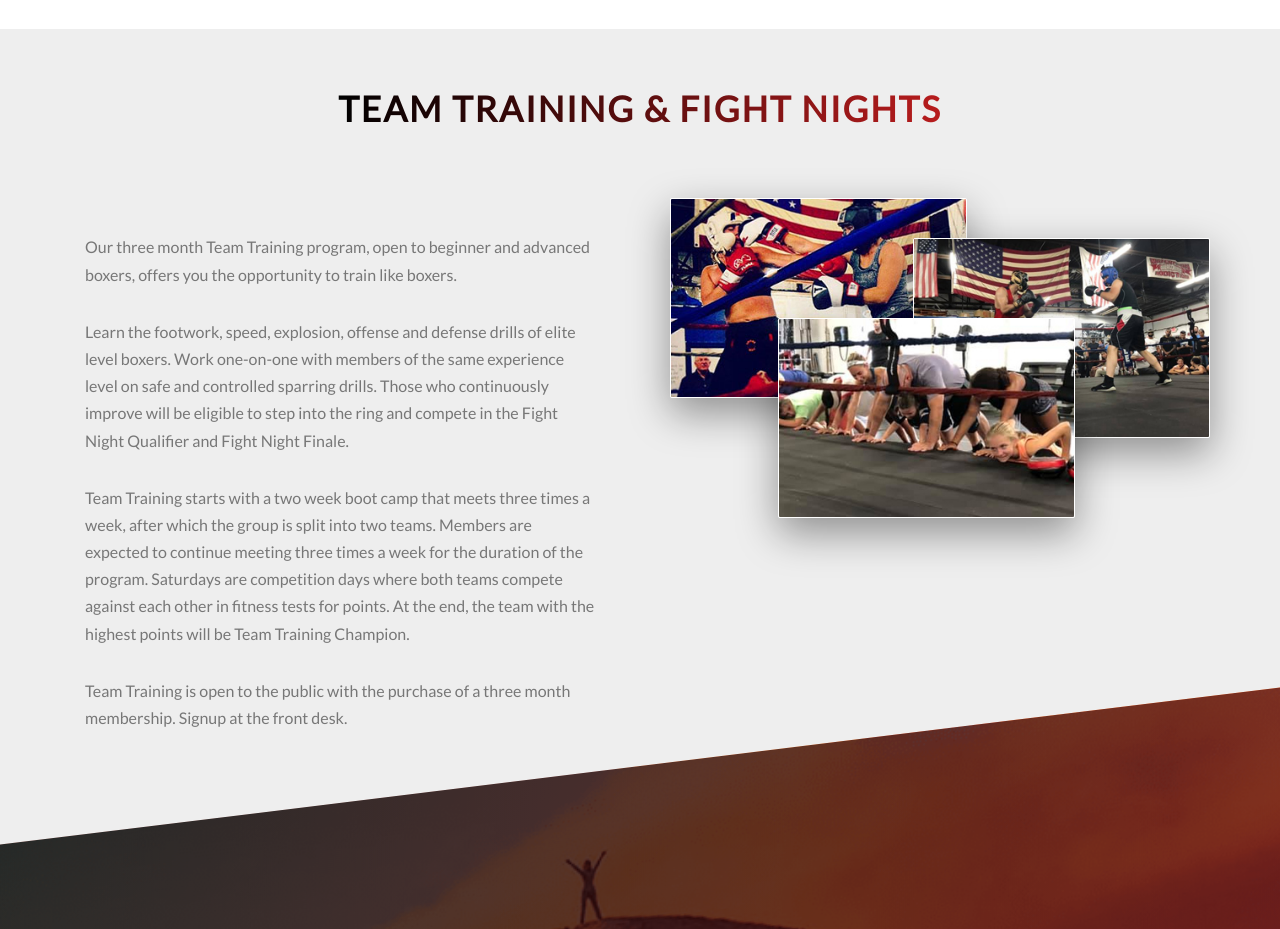
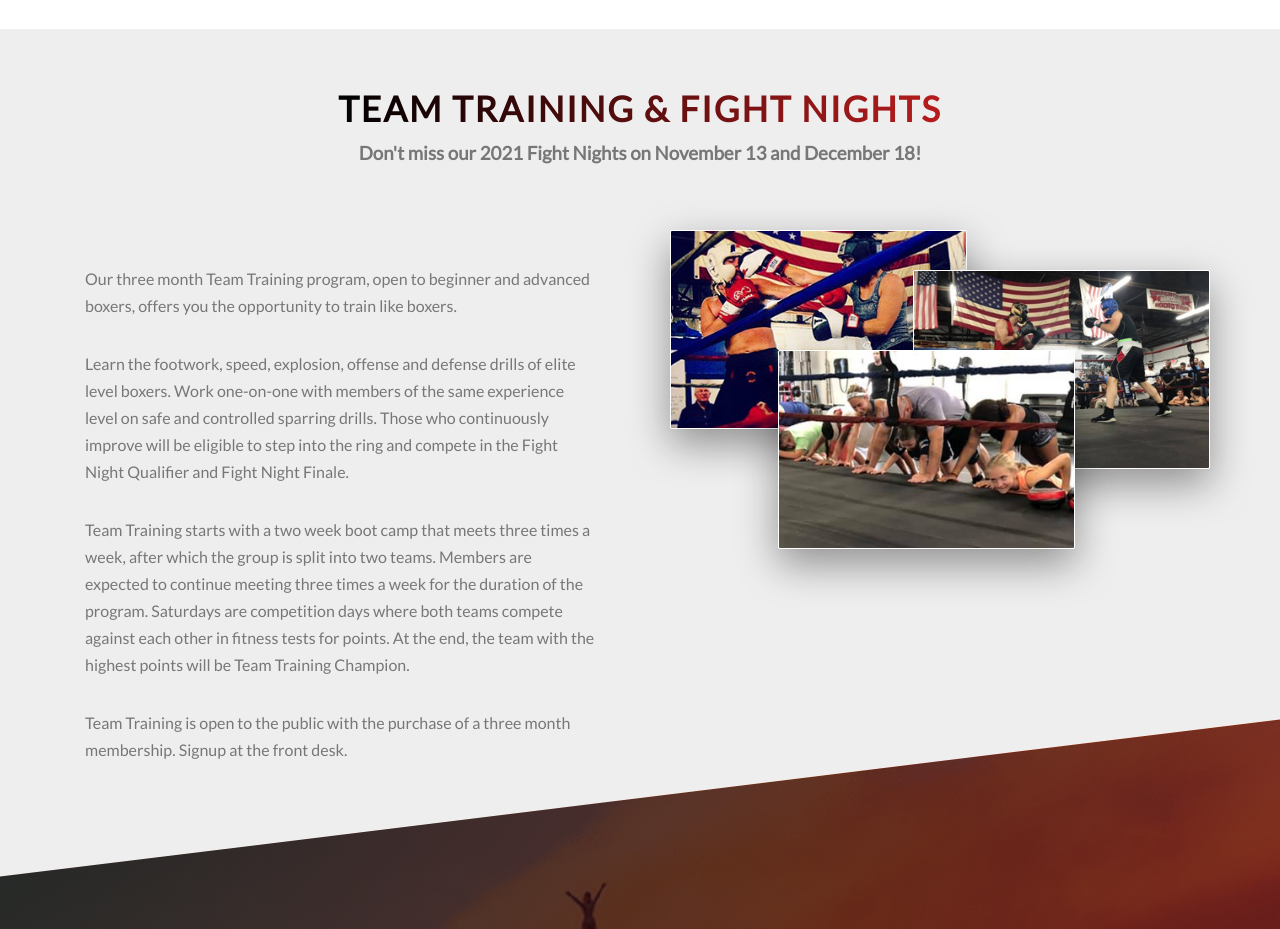
Before and after one commit to RBurrage/bbf-2021, a website: page index.html in a window 1280 px wide. Shown: the part 3920-4849 px from the top of the page. Drawn offline with nearby package versions, Linux system fonts and the light colour scheme.

Commit message:
Add upcoming fight nights

```diff
--- a/index.html
+++ b/index.html
@@ -305,6 +305,7 @@
         <section class="section-team-training u-margin-bottom-big" id="teamTraining">
           <div class="u-center-text u-margin-bottom-big">
             <h2 class="heading-secondary">Team Training &amp; Fight Nights</h2>
+            <h3>Don't miss our 2021 Fight Nights on November 13 and December 18!</h3>
           </div>
           <div class="row">
             <div class="col-1-of-2">
```
